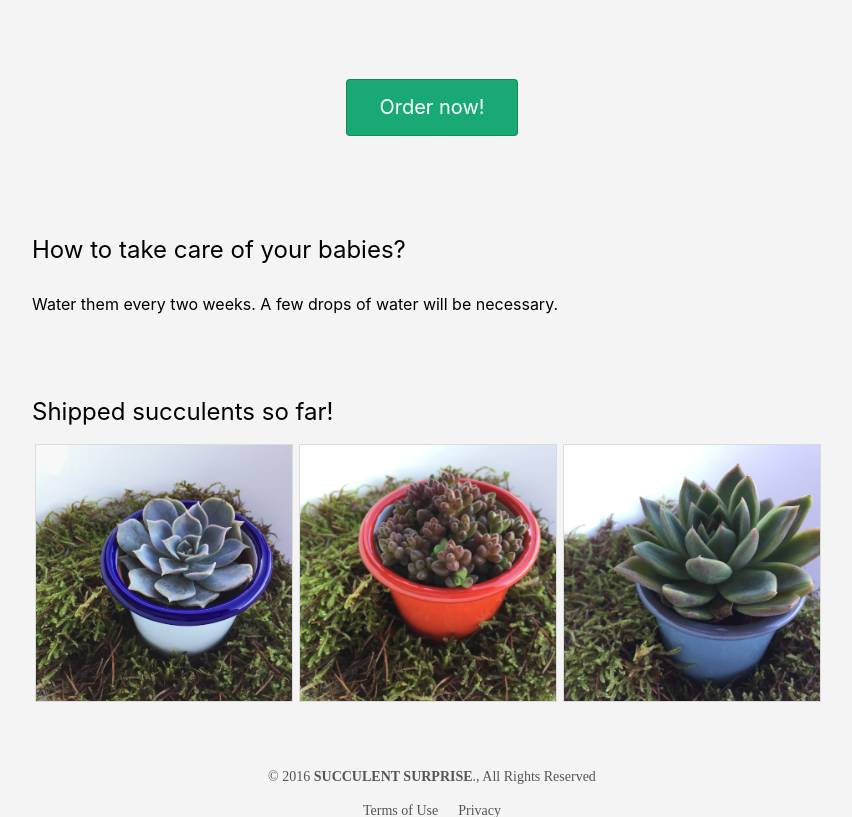
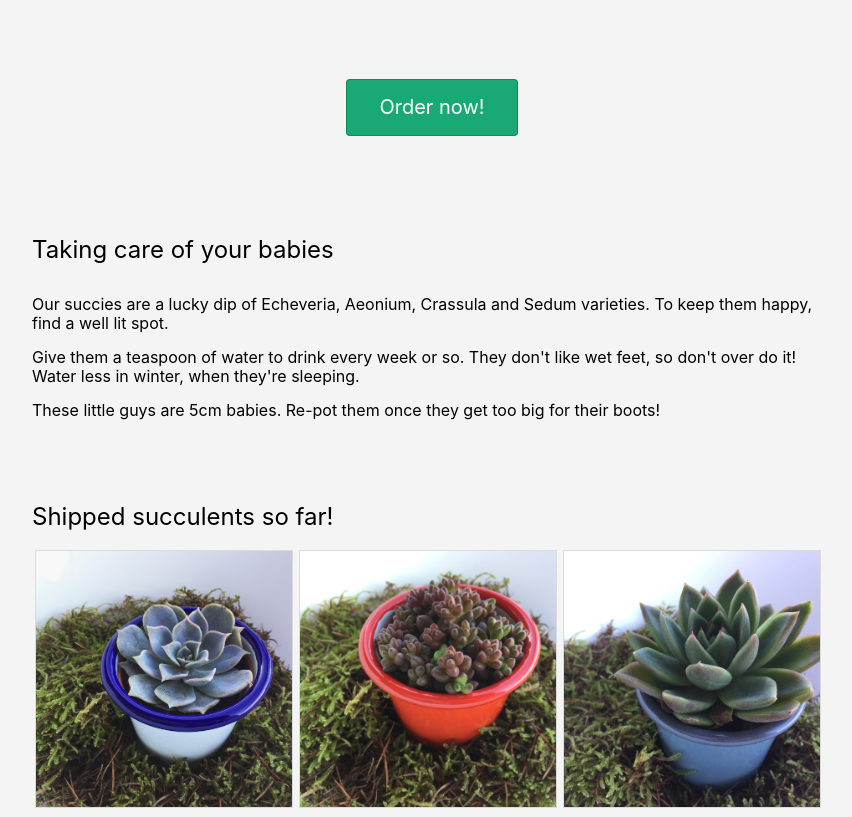
Before and after one commit to fhoehl/succulent-surprise, a Django app: page / in a window 1280 px wide. Shown: the part 1605-2422 px from the top of the page, without its empty margins (208-1060 px from the left). Run offline with Django 3.2, Linux system fonts and the light colour scheme; some libraries are stand-ins or nearby versions; some web fonts are replaced.

Commit message:
Add care guide content

```diff
--- a/store/templates/store/index.html
+++ b/store/templates/store/index.html
@@ -41,9 +41,11 @@
     </section>
 
     <section class="ph3 ph5-ns pv3 cf mt0 sans-serif w-75-ns center">
-      <h2 class="f3 fw4 ph3-ns mb0">How to take care of your babies?</h2>
+      <h2 class="f3 fw4 ph3-ns mb0">Taking care of your babies</h2>
       <div class="w-100 cf pt3 pa3-ns">
-        <p>Water them every two weeks. A few drops of water will be necessary.</p>
+        <p>Our succies are a lucky dip of Echeveria, Aeonium, Crassula and Sedum varieties. To keep them happy, find a well lit spot.</p>
+        <p>Give them a teaspoon of water to drink every week or so. They don't like wet feet, so don't over do it! Water less in winter, when they're sleeping.</p>
+        <p>These little guys are 5cm babies. Re-pot them once they get too big for their boots!</p>
       </div>
     </section>
 
```
